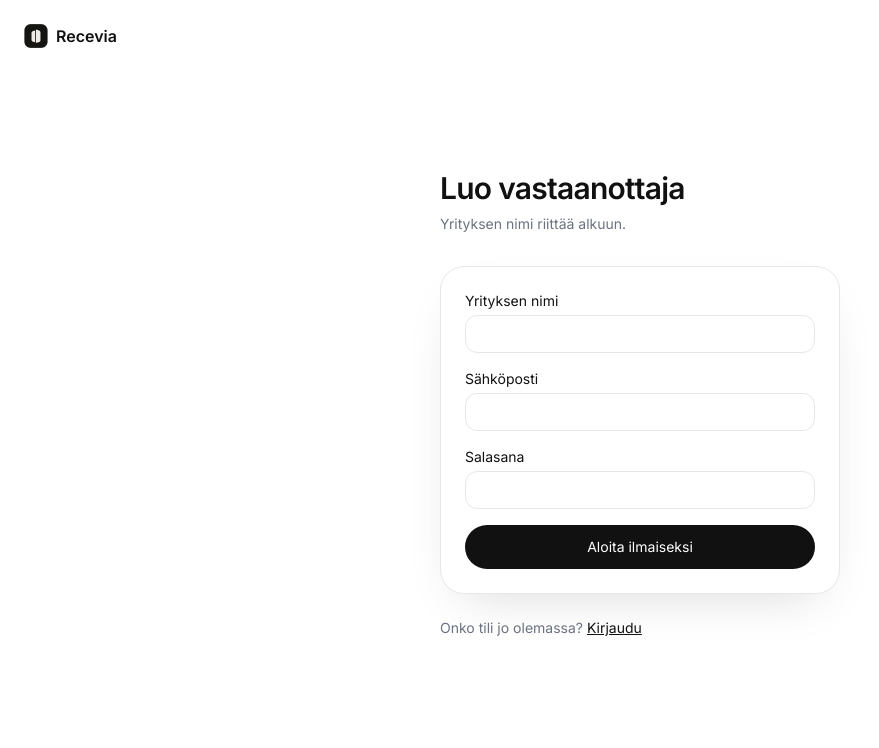
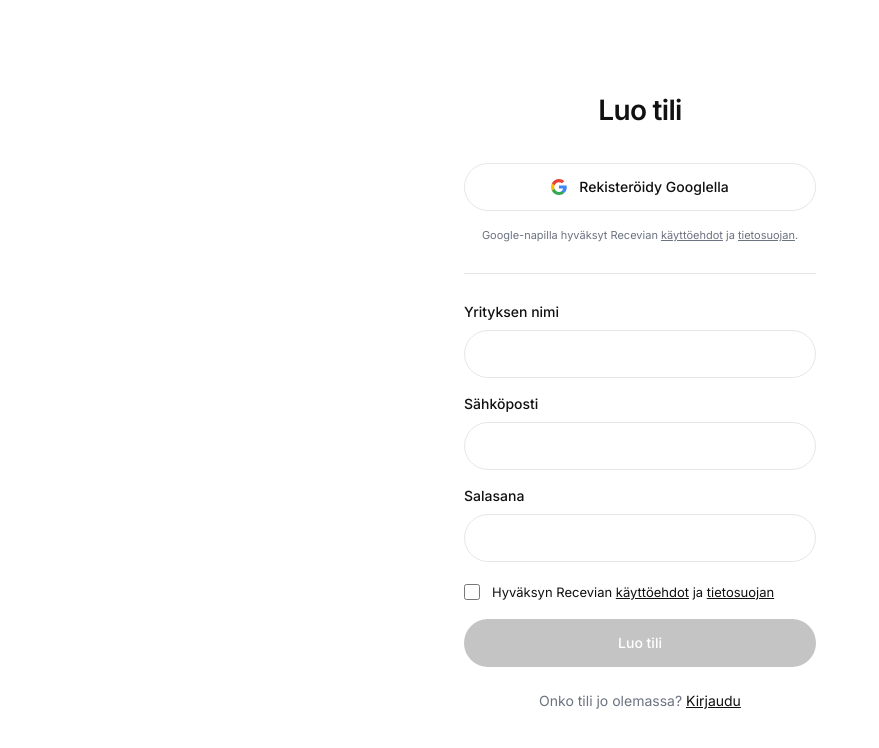
Before and after one commit to miromnb-coder/Recevia, a Next.js app: page /signup in a window 1280 px wide. Shown: the top 748 px of the page, without its empty margins (0-879 px from the left). Built offline with nearby package versions, Linux system fonts and the light colour scheme.

Commit message:
Signup ja login Reception-tyyliin: valkoinen keskinen lomake ilman korttia

```diff
--- a/app/login/page.tsx
+++ b/app/login/page.tsx
@@ -4,7 +4,6 @@
 import { FormEvent, useState } from "react";
 import { useRouter } from "next/navigation";
 import { createClient } from "@/lib/supabase/client";
-import { Mark } from "@/components/brand";
 
 export default function LoginPage() {
   const router = useRouter();
@@ -31,33 +30,69 @@
   }
 
   return (
-    <div className="flex min-h-screen flex-col bg-paper">
-      <header className="px-6 py-6">
-        <Link href="/" className="flex items-center gap-2 font-semibold">
-          <Mark className="h-6 w-6" /> Recevia
-        </Link>
-      </header>
-      <main className="mx-auto flex w-full max-w-md flex-1 flex-col justify-center px-6 pb-16">
-        <h1 className="text-3xl font-semibold tracking-tight">Kirjaudu Receviaan</h1>
-        <p className="mt-2 text-sm text-mute">Omistajan näkymä aukeaa kirjautumisen jälkeen.</p>
-        <form onSubmit={onSubmit} className="mt-8 space-y-4 rounded-3xl border border-line bg-white p-6 shadow-card">
-          <label className="block text-sm">
+    <div className="flex min-h-screen flex-col bg-paper text-ink">
+      <main className="mx-auto flex w-full max-w-[400px] flex-1 flex-col justify-center px-6 py-12">
+        <h1 className="text-center text-[28px] font-semibold tracking-tight">Kirjaudu</h1>
+
+        <button
+          type="button"
+          onClick={() => setNotice("Google-kirjautuminen tulee pian.")}
+          className="mt-8 flex h-12 w-full items-center justify-center gap-3 rounded-full border border-line bg-white text-sm font-medium"
+        >
+          <GoogleMark />
+          Kirjaudu Googlella
+        </button>
+
+        <div className="my-7 h-px bg-line" />
+
+        <form onSubmit={onSubmit} className="space-y-4">
+          <label className="block text-sm font-medium">
             Sähköposti
-            <input required name="email" type="email" className="mt-1 w-full rounded-xl border border-line px-3 py-2 outline-none focus:border-ink" />
+            <input
+              required
+              name="email"
+              type="email"
+              className="mt-2 h-12 w-full rounded-full border border-line bg-white px-4 text-sm font-normal outline-none focus:border-ink"
+            />
           </label>
-          <label className="block text-sm">
+          <label className="block text-sm font-medium">
             Salasana
-            <input required name="password" type="password" className="mt-1 w-full rounded-xl border border-line px-3 py-2 outline-none focus:border-ink" />
+            <input
+              required
+              name="password"
+              type="password"
+              className="mt-2 h-12 w-full rounded-full border border-line bg-white px-4 text-sm font-normal outline-none focus:border-ink"
+            />
           </label>
-          <button disabled={pending} type="submit" className="w-full rounded-full bg-ink py-3 text-sm text-white disabled:opacity-60">
+          <button
+            disabled={pending}
+            type="submit"
+            className="h-12 w-full rounded-full bg-ink text-sm font-medium text-white disabled:bg-[#C4C4C4]"
+          >
             {pending ? "Kirjaudutaan..." : "Kirjaudu"}
           </button>
         </form>
-        {notice ? <p className="mt-4 text-sm text-mute">{notice}</p> : null}
-        <p className="mt-6 text-sm text-mute">
-          Ei tiliä vielä? <Link href="/signup" className="text-ink underline">Luo vastaanottaja</Link>
+
+        {notice ? <p className="mt-4 text-center text-sm text-mute">{notice}</p> : null}
+
+        <p className="mt-6 text-center text-sm text-mute">
+          Ei tiliä vielä?{" "}
+          <Link href="/signup" className="text-ink underline">
+            Luo tili
+          </Link>
         </p>
       </main>
     </div>
   );
 }
+
+function GoogleMark() {
+  return (
+    <svg viewBox="0 0 18 18" className="h-4 w-4" aria-hidden>
+      <path fill="#4285F4" d="M17.6 9.2c0-.6-.1-1.2-.2-1.8H9v3.4h4.8c-.2 1.1-.9 2-1.8 2.6v2.1h3c1.8-1.6 2.8-4 2.8-6.3Z" />
+      <path fill="#34A853" d="M9 18c2.4 0 4.5-.8 6-2.2l-3-2.1c-.8.6-1.9.9-3 .9-2.3 0-4.3-1.6-5-3.7H1v2.2C2.4 15.9 5.5 18 9 18Z" />
+      <path fill="#FBBC05" d="M4 10.9c-.2-.6-.3-1.2-.3-1.9s.1-1.3.3-1.9V4.9H1C.4 6.2 0 7.6 0 9s.4 2.8 1 4.1l3-2.2Z" />
+      <path fill="#EA4335" d="M9 3.6c1.3 0 2.5.5 3.4 1.3l2.5-2.5C13.5.9 11.4 0 9 0 5.5 0 2.4 2.1 1 4.9l3 2.2C4.7 5.2 6.7 3.6 9 3.6Z" />
+    </svg>
+  );
+}
--- a/app/signup/page.tsx
+++ b/app/signup/page.tsx
@@ -4,15 +4,16 @@
 import { FormEvent, useState } from "react";
 import { useRouter } from "next/navigation";
 import { createClient } from "@/lib/supabase/client";
-import { Mark } from "@/components/brand";
 
 export default function SignupPage() {
   const router = useRouter();
   const [notice, setNotice] = useState("");
   const [pending, setPending] = useState(false);
+  const [agreed, setAgreed] = useState(false);
 
   async function onSubmit(event: FormEvent<HTMLFormElement>) {
     event.preventDefault();
+    if (!agreed) return;
     setNotice("");
     setPending(true);
     const form = new FormData(event.currentTarget);
@@ -42,37 +43,98 @@
   }
 
   return (
-    <div className="flex min-h-screen flex-col bg-paper">
-      <header className="px-6 py-6">
-        <Link href="/" className="flex items-center gap-2 font-semibold">
-          <Mark className="h-6 w-6" /> Recevia
-        </Link>
-      </header>
-      <main className="mx-auto flex w-full max-w-md flex-1 flex-col justify-center px-6 pb-16">
-        <h1 className="text-3xl font-semibold tracking-tight">Luo vastaanottaja</h1>
-        <p className="mt-2 text-sm text-mute">Yrityksen nimi riittää alkuun.</p>
-        <form onSubmit={onSubmit} className="mt-8 space-y-4 rounded-3xl border border-line bg-white p-6 shadow-card">
-          <label className="block text-sm">
+    <div className="flex min-h-screen flex-col bg-paper text-ink">
+      <main className="mx-auto flex w-full max-w-[400px] flex-1 flex-col justify-center px-6 py-12">
+        <h1 className="text-center text-[28px] font-semibold tracking-tight">Luo tili</h1>
+
+        <button
+          type="button"
+          onClick={() => setNotice("Google-kirjautuminen tulee pian.")}
+          className="mt-8 flex h-12 w-full items-center justify-center gap-3 rounded-full border border-line bg-white text-sm font-medium"
+        >
+          <GoogleMark />
+          Rekisteröidy Googlella
+        </button>
+
+        <p className="mt-4 text-center text-[11px] leading-relaxed text-mute">
+          Google-napilla hyväksyt Recevian{" "}
+          <span className="underline">käyttöehdot</span> ja{" "}
+          <span className="underline">tietosuojan</span>.
+        </p>
+
+        <div className="my-7 h-px bg-line" />
+
+        <form onSubmit={onSubmit} className="space-y-4">
+          <label className="block text-sm font-medium">
             Yrityksen nimi
-            <input required name="company" className="mt-1 w-full rounded-xl border border-line px-3 py-2 outline-none focus:border-ink" />
+            <input
+              required
+              name="company"
+              className="mt-2 h-12 w-full rounded-full border border-line bg-white px-4 text-sm font-normal outline-none focus:border-ink"
+            />
           </label>
-          <label className="block text-sm">
+          <label className="block text-sm font-medium">
             Sähköposti
-            <input required type="email" name="email" className="mt-1 w-full rounded-xl border border-line px-3 py-2 outline-none focus:border-ink" />
+            <input
+              required
+              type="email"
+              name="email"
+              className="mt-2 h-12 w-full rounded-full border border-line bg-white px-4 text-sm font-normal outline-none focus:border-ink"
+            />
           </label>
-          <label className="block text-sm">
+          <label className="block text-sm font-medium">
             Salasana
-            <input required type="password" name="password" minLength={8} className="mt-1 w-full rounded-xl border border-line px-3 py-2 outline-none focus:border-ink" />
+            <input
+              required
+              type="password"
+              name="password"
+              minLength={8}
+              className="mt-2 h-12 w-full rounded-full border border-line bg-white px-4 text-sm font-normal outline-none focus:border-ink"
+            />
           </label>
-          <button disabled={pending} type="submit" className="w-full rounded-full bg-ink py-3 text-sm text-white disabled:opacity-60">
-            {pending ? "Luodaan..." : "Aloita ilmaiseksi"}
+
+          <label className="flex items-start gap-3 pt-1 text-[13px] leading-relaxed text-ink">
+            <input
+              type="checkbox"
+              checked={agreed}
+              onChange={(event) => setAgreed(event.target.checked)}
+              className="mt-0.5 h-4 w-4 shrink-0 rounded border-line"
+            />
+            <span>
+              Hyväksyn Recevian <span className="underline">käyttöehdot</span> ja{" "}
+              <span className="underline">tietosuojan</span>
+            </span>
+          </label>
+
+          <button
+            disabled={pending || !agreed}
+            type="submit"
+            className="h-12 w-full rounded-full bg-ink text-sm font-medium text-white disabled:bg-[#C4C4C4] disabled:text-white"
+          >
+            {pending ? "Luodaan..." : "Luo tili"}
           </button>
         </form>
-        {notice ? <p className="mt-4 text-sm text-mute">{notice}</p> : null}
-        <p className="mt-6 text-sm text-mute">
-          Onko tili jo olemassa? <Link href="/login" className="text-ink underline">Kirjaudu</Link>
+
+        {notice ? <p className="mt-4 text-center text-sm text-mute">{notice}</p> : null}
+
+        <p className="mt-6 text-center text-sm text-mute">
+          Onko tili jo olemassa?{" "}
+          <Link href="/login" className="text-ink underline">
+            Kirjaudu
+          </Link>
         </p>
       </main>
     </div>
   );
 }
+
+function GoogleMark() {
+  return (
+    <svg viewBox="0 0 18 18" className="h-4 w-4" aria-hidden>
+      <path fill="#4285F4" d="M17.6 9.2c0-.6-.1-1.2-.2-1.8H9v3.4h4.8c-.2 1.1-.9 2-1.8 2.6v2.1h3c1.8-1.6 2.8-4 2.8-6.3Z" />
+      <path fill="#34A853" d="M9 18c2.4 0 4.5-.8 6-2.2l-3-2.1c-.8.6-1.9.9-3 .9-2.3 0-4.3-1.6-5-3.7H1v2.2C2.4 15.9 5.5 18 9 18Z" />
+      <path fill="#FBBC05" d="M4 10.9c-.2-.6-.3-1.2-.3-1.9s.1-1.3.3-1.9V4.9H1C.4 6.2 0 7.6 0 9s.4 2.8 1 4.1l3-2.2Z" />
+      <path fill="#EA4335" d="M9 3.6c1.3 0 2.5.5 3.4 1.3l2.5-2.5C13.5.9 11.4 0 9 0 5.5 0 2.4 2.1 1 4.9l3 2.2C4.7 5.2 6.7 3.6 9 3.6Z" />
+    </svg>
+  );
+}
```
